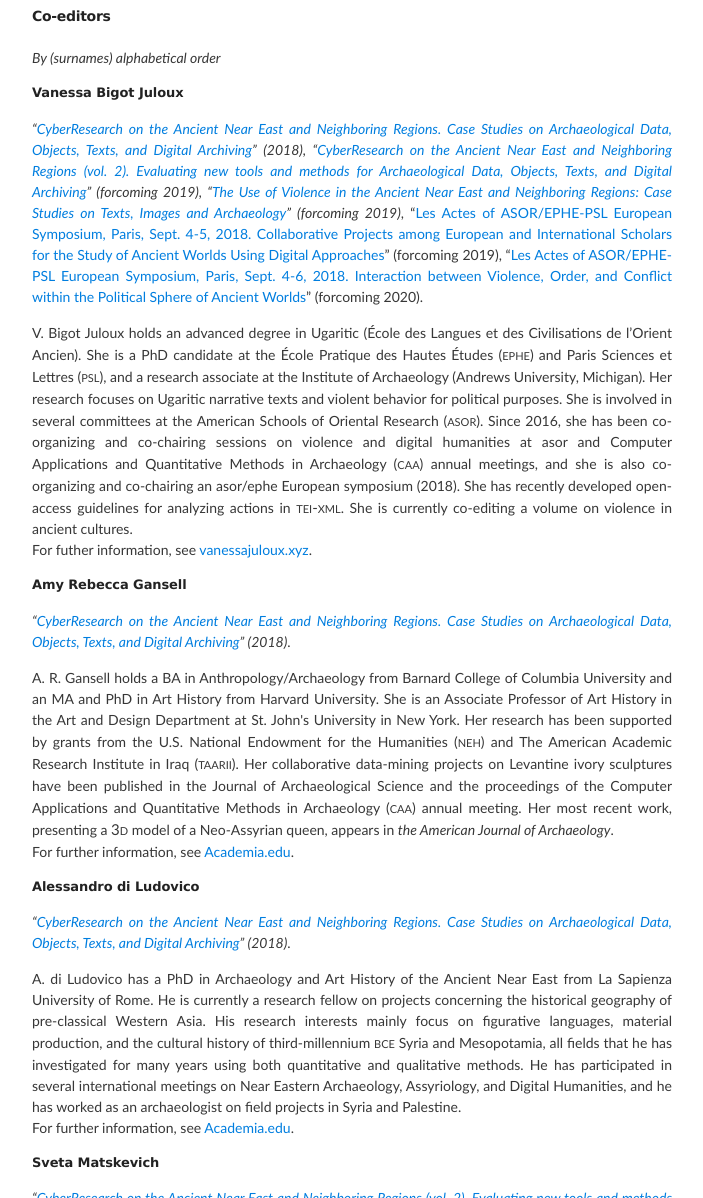
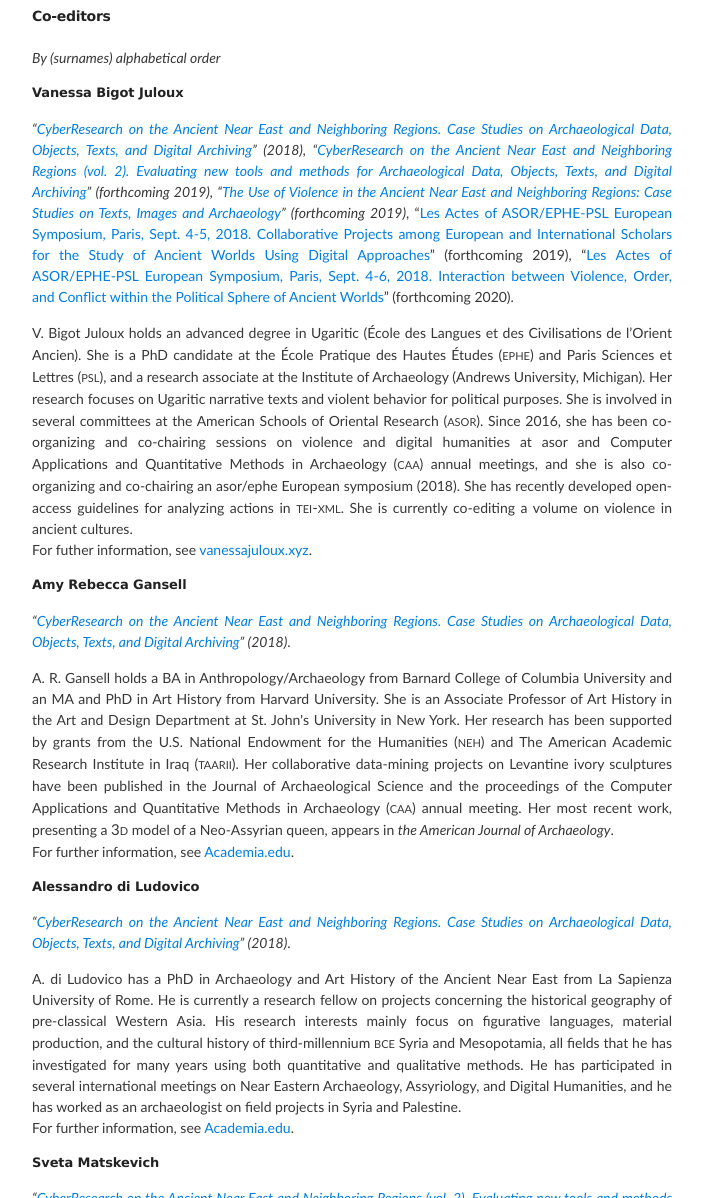
Before and after one commit to vbigot-juloux/ane-research-humanities, a Jekyll site: the page built from About.md, in a window 1280 px wide and 1400 px high, cut to the strip 202-1400 px from the top of the window. Shown: the whole strip, without its empty margins (288-991 px from the left). Built offline with Jekyll 4.4.1, drawn with Linux system fonts in a browser that asks for light colours; the repository's description, which GitHub fills in, is left out; some of the changed text lies outside the part shown.

Commit message:
Update About.md

```diff
--- a/About.md
+++ b/About.md
@@ -7,7 +7,7 @@ title: About
 _By (surnames) alphabetical order_
 
 <h3><a name="bigot-juloux"></a>Vanessa Bigot Juloux</h3>
-<p><em>“<a href="http://ane-research-humanities.science/docs/CyberResearch-vol1">CyberResearch on the Ancient Near East and Neighboring Regions. Case Studies on Archaeological Data, Objects, Texts, and Digital Archiving</a>” (2018), “<a href="http://ane-research-humanities.science/docs/CyberResearch-vol2">CyberResearch on the Ancient Near East and Neighboring Regions (vol. 2). Evaluating new tools and methods for Archaeological Data, Objects, Texts, and Digital Archiving</a>” (forcoming 2019), “<a href="http://ane-research-humanities.science/docs/Violence-vol1">The Use of Violence in the Ancient Near East and Neighboring Regions: Case Studies on Texts, Images and Archaeology</a>” (forcoming 2019)</em>, “<a href="http://ane-research-humanities.science/docs/ASOR-EPHE-PSL-European-Symposium">Les Actes of ASOR/EPHE-PSL European Symposium, Paris, Sept. 4-5, 2018. Collaborative Projects among European and International Scholars for the Study of Ancient Worlds Using Digital Approaches</a>” (forcoming 2019), “<a href="http://ane-research-humanities.science/docs/ASOR-EPHE-PSL-European-Symposium">Les Actes of ASOR/EPHE-PSL European Symposium, Paris, Sept. 4-6, 2018. Interaction between Violence, Order, and Conflict within the Political Sphere of Ancient Worlds</a>” (forcoming 2020).</p>
+<p><em>“<a href="http://ane-research-humanities.science/docs/CyberResearch-vol1">CyberResearch on the Ancient Near East and Neighboring Regions. Case Studies on Archaeological Data, Objects, Texts, and Digital Archiving</a>” (2018), “<a href="http://ane-research-humanities.science/docs/CyberResearch-vol2">CyberResearch on the Ancient Near East and Neighboring Regions (vol. 2). Evaluating new tools and methods for Archaeological Data, Objects, Texts, and Digital Archiving</a>” (forthcoming 2019), “<a href="http://ane-research-humanities.science/docs/Violence-vol1">The Use of Violence in the Ancient Near East and Neighboring Regions: Case Studies on Texts, Images and Archaeology</a>” (forthcoming 2019)</em>, “<a href="http://ane-research-humanities.science/docs/ASOR-EPHE-PSL-European-Symposium">Les Actes of ASOR/EPHE-PSL European Symposium, Paris, Sept. 4-5, 2018. Collaborative Projects among European and International Scholars for the Study of Ancient Worlds Using Digital Approaches</a>” (forthcoming 2019), “<a href="http://ane-research-humanities.science/docs/ASOR-EPHE-PSL-European-Symposium">Les Actes of ASOR/EPHE-PSL European Symposium, Paris, Sept. 4-6, 2018. Interaction between Violence, Order, and Conflict within the Political Sphere of Ancient Worlds</a>” (forthcoming 2020).</p>
 <p>V. Bigot Juloux holds an advanced degree in Ugaritic (École des Langues et des Civilisations de l’Orient Ancien). She is a PhD candidate at the École Pratique des Hautes Études (<span class="small">ephe</span>) and Paris Sciences et Lettres (<span class="small">psl</span>), and a research associate at the Institute of Archaeology (Andrews University, Michigan). Her research focuses on Ugaritic narrative texts and violent behavior for political purposes. She is involved in several committees at the American Schools of Oriental Research (<span class="small">asor</span>). Since 2016, she has been co-organizing and co-chairing sessions on violence and digital humanities at asor and Computer Applications and Quantitative Methods in Archaeology (<span class="small">caa</span>) annual meetings, and she is also co-organizing and co-chairing an asor/ephe European symposium (2018). She has recently developed open-access guidelines for analyzing actions in <span class="small">tei-xml</span>. She is currently co-editing a volume on violence in ancient cultures.<br />
 For futher information, see <a href="http://vanessajuloux.xyz" target="_blank">vanessajuloux.xyz</a>.</p>
 
@@ -22,22 +22,22 @@ For further information, see <a href="https://stjohns.academia.edu/AmyRebeccaGan
 For further information, see <a href="https://uniroma1.academia.edu/AlessandroDiLudovico" target="_blank">Academia.edu</a>.</p>
 
 <h3><a name="matskevich"></a>Sveta Matskevich</h3>
-<p><em>“<a href="http://ane-research-humanities.science/docs/CyberResearch-vol2">CyberResearch on the Ancient Near East and Neighboring Regions (vol. 2). Evaluating new tools and methods for Archaeological Data, Objects, Texts, and Digital Archiving</a>” (forcoming 2019)</em>. </p>
+<p><em>“<a href="http://ane-research-humanities.science/docs/CyberResearch-vol2">CyberResearch on the Ancient Near East and Neighboring Regions (vol. 2). Evaluating new tools and methods for Archaeological Data, Objects, Texts, and Digital Archiving</a>” (forthcoming 2019)</em>. </p>
 <p>S. Matskevich is a postdoctoral fellow at the Zinman Institute of Archaeology at the University of Haifa and an associated research fellow in the Institute of Archaeology at the Hebrew University of Jerusalem where she earned her PhD. Trained as a field archaeologist, she has participated in excavation projects in Israel, Greece, and Turkey, mainly as a surveyor, draughtsperson, and Database Management System architect and administrator. Her research interests include archaeological
 data management, field methods, and the history of archaeology. She is currently starting her own excavation of the site of Tel Mevorakh (Israel) as part of a regional project investigating the natural environment and transportation networks in southern Phoenicia during the Middle-to-Late Bronze Age.<br />
 For further information, see <a href="https://huji.academia.edu/SvetaMatskevich" target="_blank">Academia.edu</a>.</p>
 
 <h3><a name="ludovico"></a>Terhi Nurmikko-Fuller</h3>
-<p><em>“<a href="http://ane-research-humanities.science/docs/CyberResearch-vol2">CyberResearch on the Ancient Near East and Neighboring Regions (vol. 2). Evaluating new tools and methods for Archaeological Data, Objects, Texts, and Digital Archiving</a>” (forcoming 2019)</em>. </p>
+<p><em>“<a href="http://ane-research-humanities.science/docs/CyberResearch-vol2">CyberResearch on the Ancient Near East and Neighboring Regions (vol. 2). Evaluating new tools and methods for Archaeological Data, Objects, Texts, and Digital Archiving</a>” (forthcoming 2019)</em>. </p>
 <p>T. Nurmikko-Fuller holds a PhD from the University of Southampton. She is currently a lecturer in Digital Humanities at the Australian National University. Her research focuses on examining the potential of harnessing Semantic Web technologies to support and diversify scholarship in the humanities. To date, she has published on the use of Linked Open Data with musicological and library metadata; on the
 ontological representation of the narrative structure, philological, bibliographical, and museological data of ancient Mesopotamian literary compositions; and on the roles gamification and informal online environments can play in facilitating the learning process. Terhi was selected as a Fellow of the Software Sustainability Institute in 2016 and has visiting scholar status at the University of Oxford e-Research Centre.<br />
 For further information, see <a href="https://anu-au.academia.edu/TerhiNurmikkoFuller" target="_blank">Academia.edu</a>.</p>
 
 <h3><a name="pace"></a>Leann Pace</h3>
-<p><em>“<a href="http://ane-research-humanities.science/docs/Violence-vol1">The Use of Violence in the Ancient Near East and Neighboring Regions: Case Studies on Texts, Images and Archaeology</a>” (forcoming 2019)</em>. </p>
+<p><em>“<a href="http://ane-research-humanities.science/docs/Violence-vol1">The Use of Violence in the Ancient Near East and Neighboring Regions: Case Studies on Texts, Images and Archaeology</a>” (forthcoming 2019)</em>. </p>
 
 
 <h3><a name="younker"></a>Randall W. Younker</h3>
-<p><em>“<a href="http://ane-research-humanities.science/docs/ASOR-EPHE-PSL-European-Symposium">Les Actes of ASOR/EPHE-PSL European Symposium, Paris, Sept. 4-5, 2018. Collaborative Projects among European and International Scholars for the Study of Ancient Worlds Using Digital Approaches</a>” (forcoming 2019), “<a href="http://ane-research-humanities.science/docs/ASOR-EPHE-PSL-European-Symposium">Les Actes of ASOR/EPHE-PSL European Symposium, Paris, Sept. 4-6, 2018. Interaction between Violence, Order, and Conflict within the Political Sphere of Ancient Worlds</a>” (forcoming 2020)</em>. </p>
+<p><em>“<a href="http://ane-research-humanities.science/docs/ASOR-EPHE-PSL-European-Symposium">Les Actes of ASOR/EPHE-PSL European Symposium, Paris, Sept. 4-5, 2018. Collaborative Projects among European and International Scholars for the Study of Ancient Worlds Using Digital Approaches</a>” (forthcoming 2019), “<a href="http://ane-research-humanities.science/docs/ASOR-EPHE-PSL-European-Symposium">Les Actes of ASOR/EPHE-PSL European Symposium, Paris, Sept. 4-6, 2018. Interaction between Violence, Order, and Conflict within the Political Sphere of Ancient Worlds</a>” (forthcoming 2020)</em>. </p>
 <p>R. W. Younker is a Professor (Archaeology and History of Antiquity), Director of Ph.D. (Biblical and Ancient Near Eastern Archaeology) Program at Andrews University, and Director of the Institute of Archaeology. He is also chair of ASOR Membership and Outreach committee.<br />
 For further information, see <a href="https://www.andrews.edu/sem/faculty_staff/faculty/randall-younker.html" target="_blank">Academia.edu</a>.</p>
```
